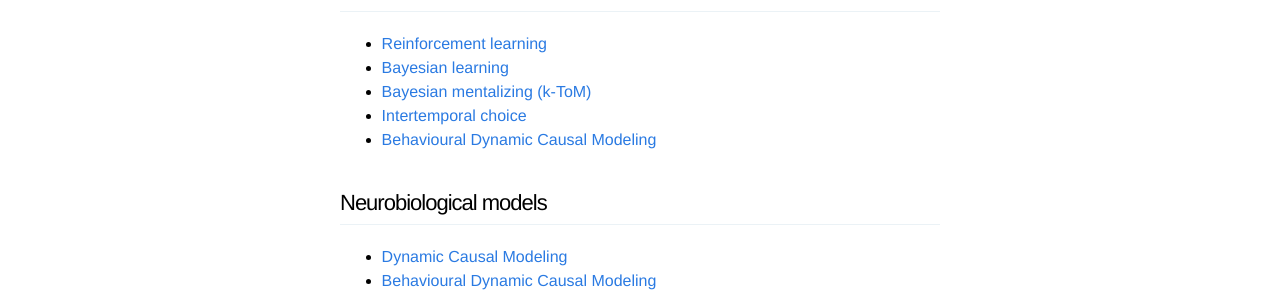
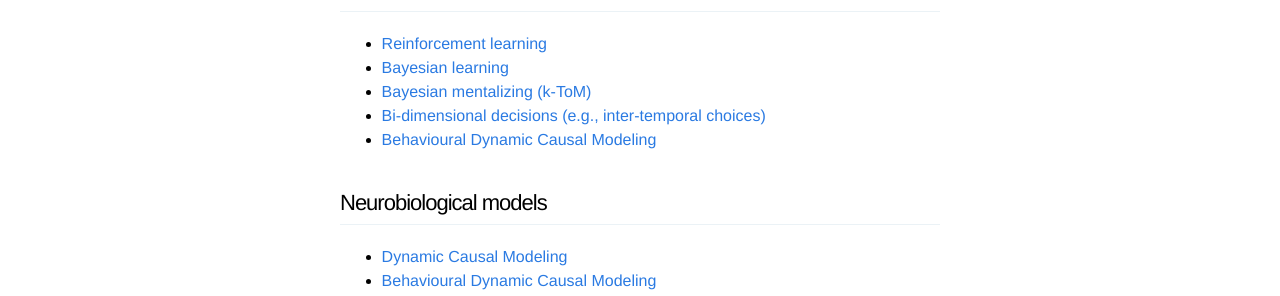
Before and after one commit to MBB-team/VBA-toolbox, a Jekyll site: the page built from _wiki/Home.md, in a window 1280 px wide. Shown: the part 1341-1637 px from the top of the page. Built offline with Jekyll 4.4.1, drawn with Linux system fonts in a browser that asks for light colours; nearby versions of some CDN libraries.

Commit message:
Update Home.md

```diff
--- a/_wiki/Home.md
+++ b/_wiki/Home.md
@@ -43,7 +43,7 @@ title: "home"
 - [Reinforcement learning](Reinforcement-learning)
 - [Bayesian learning](bayesian-learning)
 - [Bayesian mentalizing (k-ToM)](ktom)
-- [Intertemporal choice](intertemporal-choice)
+- [Bi-dimensional decisions (e.g., inter-temporal choices)](intertemporal-choice)
 - [Behavioural Dynamic Causal Modeling](behavioural-DCM)
 
 
```
